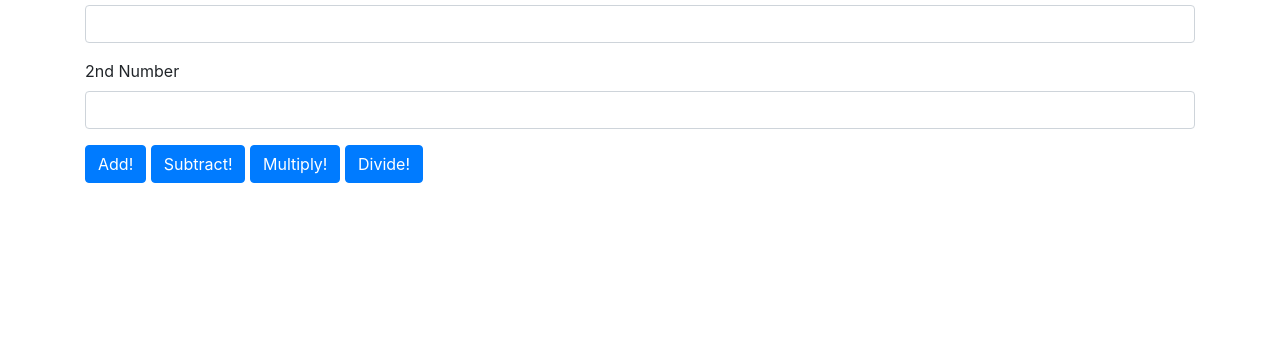
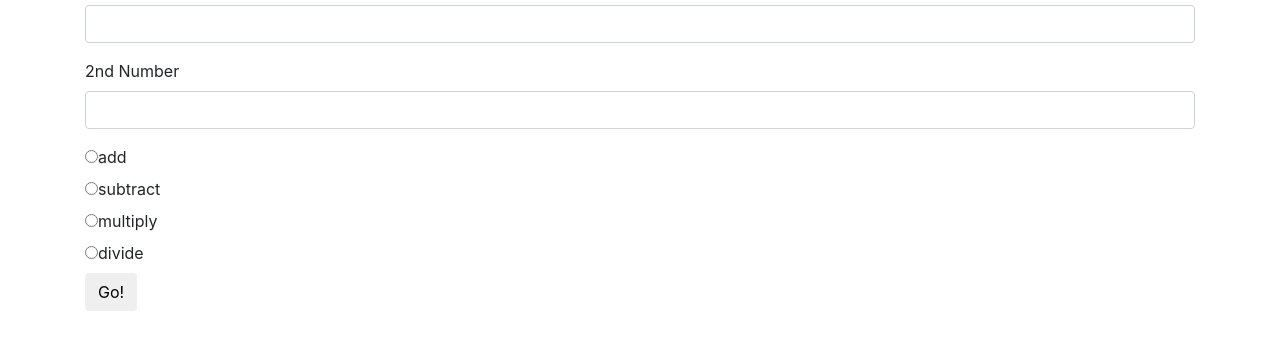
Before and after one commit to wvw999/calculator2, a plain HTML site: page INDEX.html in a window 1280 px wide. Shown: the part 83-432 px from the top of the page. Drawn offline with nearby package versions, Linux system fonts and the light colour scheme.

Commit message:
inital commit and some basic updates for new branching behaviors

```diff
--- a/INDEX.html
+++ b/INDEX.html
@@ -24,10 +24,31 @@
         <input id="number2" class="form-control" type="text">
       </div>
 
-      <button type="submit" id="add" class="btn btn-primary">Add!</button>
+      <!-- <button type="submit" id="add" class="btn btn-primary">Add!</button>
       <button type="submit" id="subtract" class="btn btn-primary">Subtract!</button>
       <button type="submit" id="multiply"class="btn btn-primary">Multiply!</button>
-      <button type="submit" id="divide"class="btn btn-primary">Divide!</button>
+      <button type="submit" id="divide"class="btn btn-primary">Divide!</button> -->
+      <div class="radio">
+        <label>
+          <input type="radio" name="operator" value="add">add</input>
+        </label>
+      </div>
+      <div class="radio">
+        <label>
+          <input type="radio" name="operator" value="subtract">subtract</input>
+        </label>
+      </div>
+      <div class="radio">
+        <label>
+          <input type="radio" name="operator" value="multiply">multiply</input>
+        </label>
+      </div>
+      <div class="radio">
+        <label>
+          <input type="radio" name="operator" value="divide">divide</input>
+        </label>
+      </div>
+      <button type="submit" class="btn">Go!</button>
     </form>
 
     <div id="output">
```
